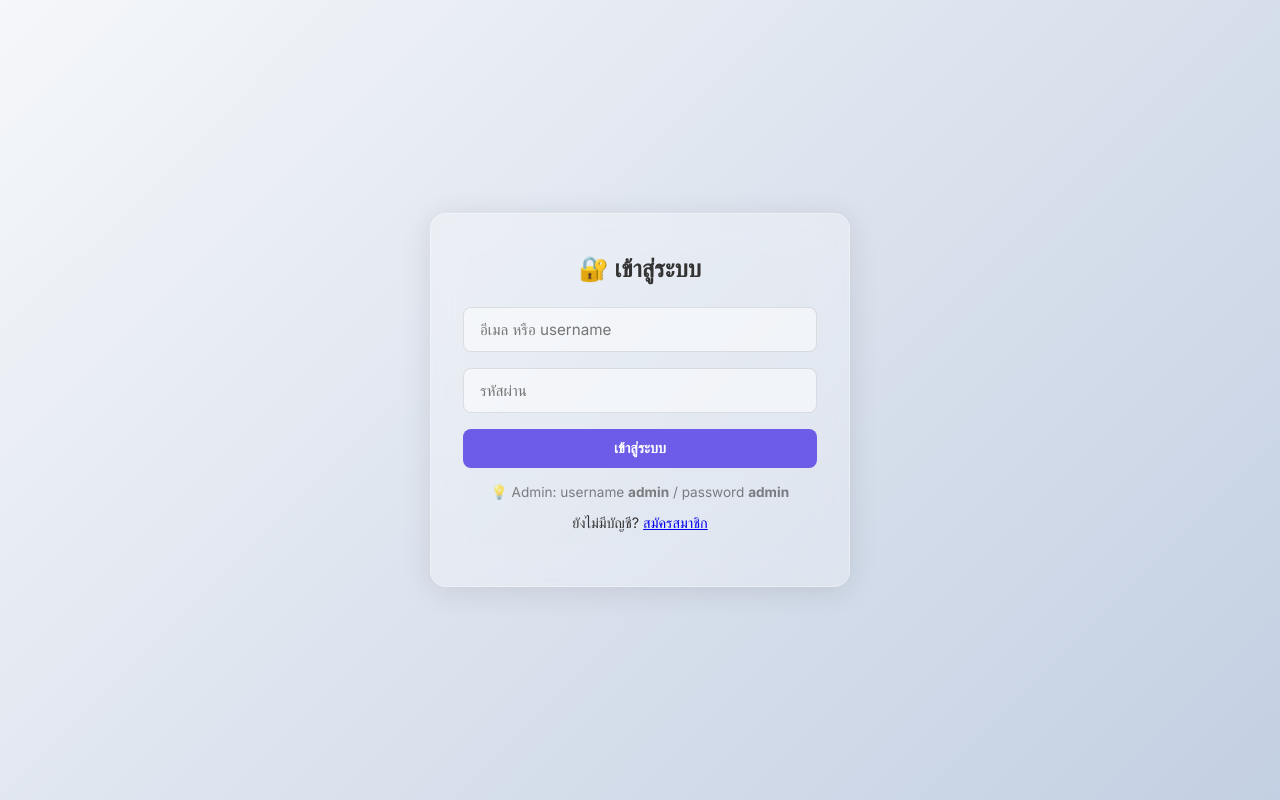
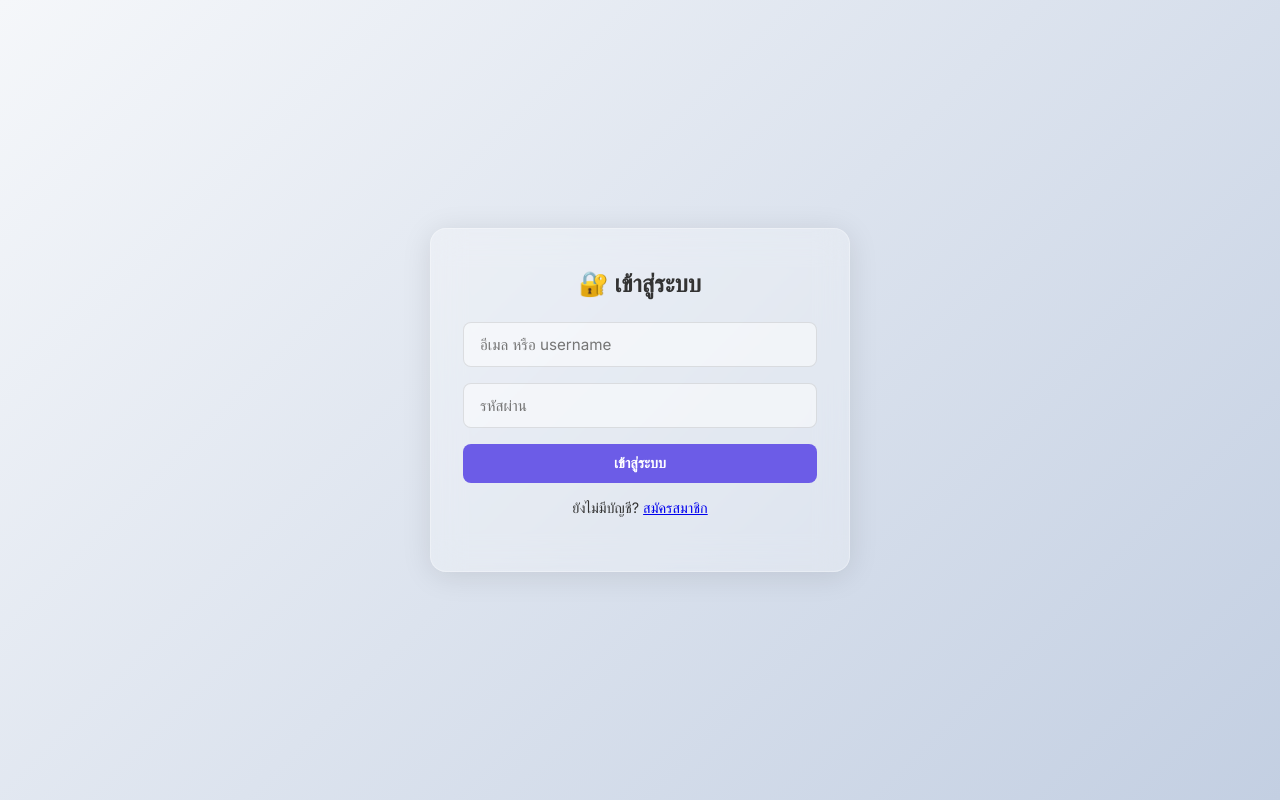
Before and after one commit to Wathanasin-Xinm/to-do-list, a React (Vite) app: page /login in a window 1280 px wide. Built offline with nearby package versions, Linux system fonts and the light colour scheme; no server answers.

Commit message:
fix: loin panel

```diff
--- a/src/pages/Login.jsx
+++ b/src/pages/Login.jsx
@@ -53,7 +53,7 @@ const Login = () => {
                     <button type="submit" className="btn">เข้าสู่ระบบ</button>
                 </form>
                 <p style={{ marginTop: '1rem', fontSize: '0.85rem', opacity: 0.6 }}>
-                    💡 Admin: username <strong>admin</strong> / password <strong>admin</strong>
+                    {/* 💡 Admin: username <strong>admin</strong> / password <strong>admin</strong> */}
                 </p>
                 <p style={{ marginTop: '0.5rem', fontSize: '0.9rem' }}>
                     ยังไม่มีบัญชี? <Link to="/register">สมัครสมาชิก</Link>
```
Also changed, not shown: 1 other file (tests, documents, lock files or other folders).
